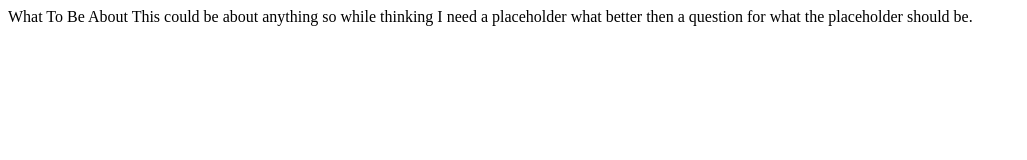
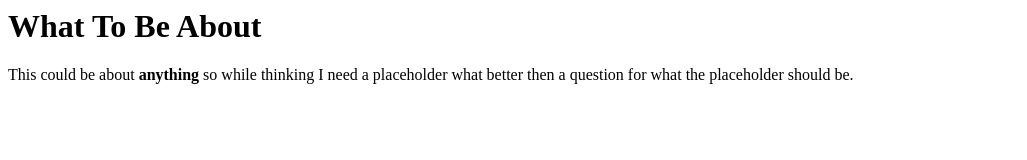
Before and after one commit to ThomasKrotz/WebProjectThingy, a plain HTML site: page thinkingfordesign.html in a window 1280 px wide. Shown: the whole page, without its empty margins (0-1027 px from the left). Drawn offline with Linux system fonts and the light colour scheme.

Commit message:
Update thinkingfordesign.html

```diff
--- a/thinkingfordesign.html
+++ b/thinkingfordesign.html
@@ -3,11 +3,11 @@
 		<title>Choosing A Topic</title>
 	</head>
 	<body>
+		<h1>
+			What To Be About
+		</h1>
 		<p1>
-			What To Be About
+			This could be about <strong>anything</strong> so while thinking I need a placeholder what better then a question for what the placeholder should be.
 		</p1>
-		<p2>
-			This could be about anything so while thinking I need a placeholder what better then a question for what the placeholder should be.
-		</p2>
 	</body>
 </html>
```
